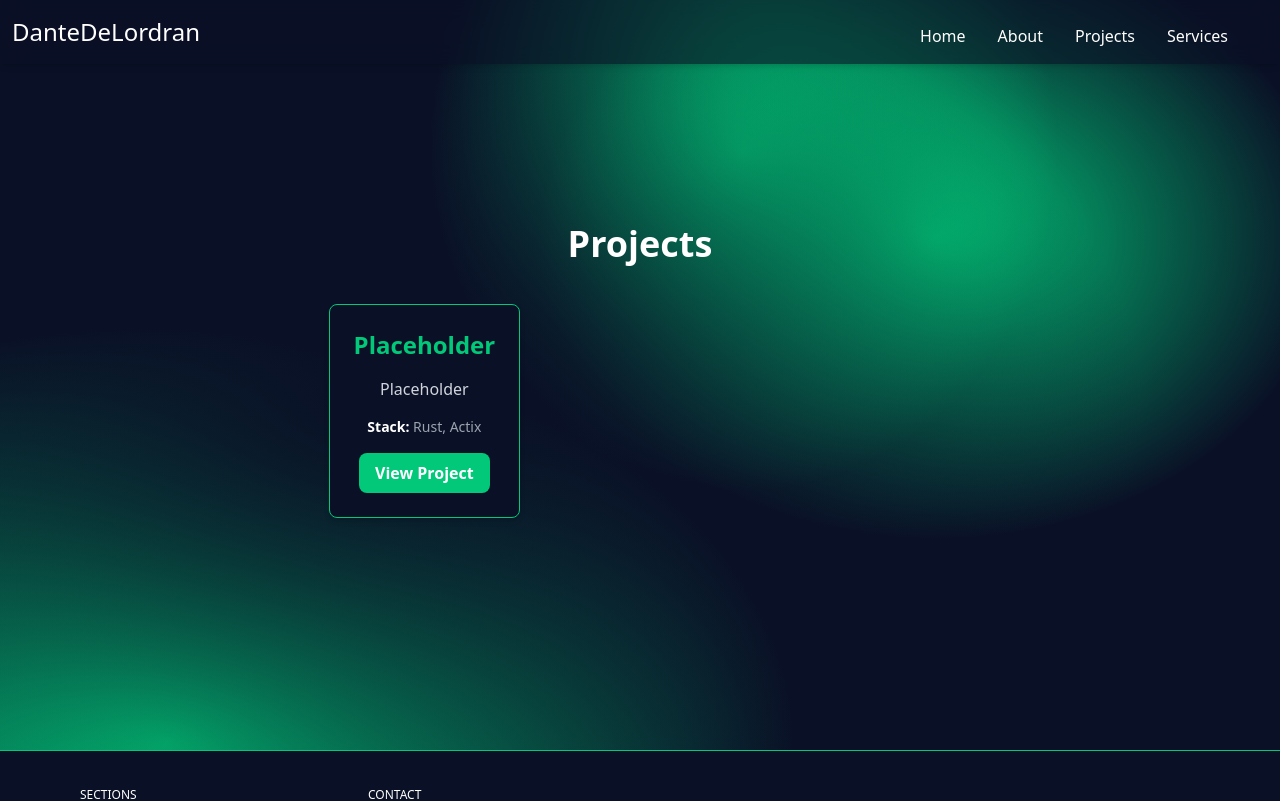
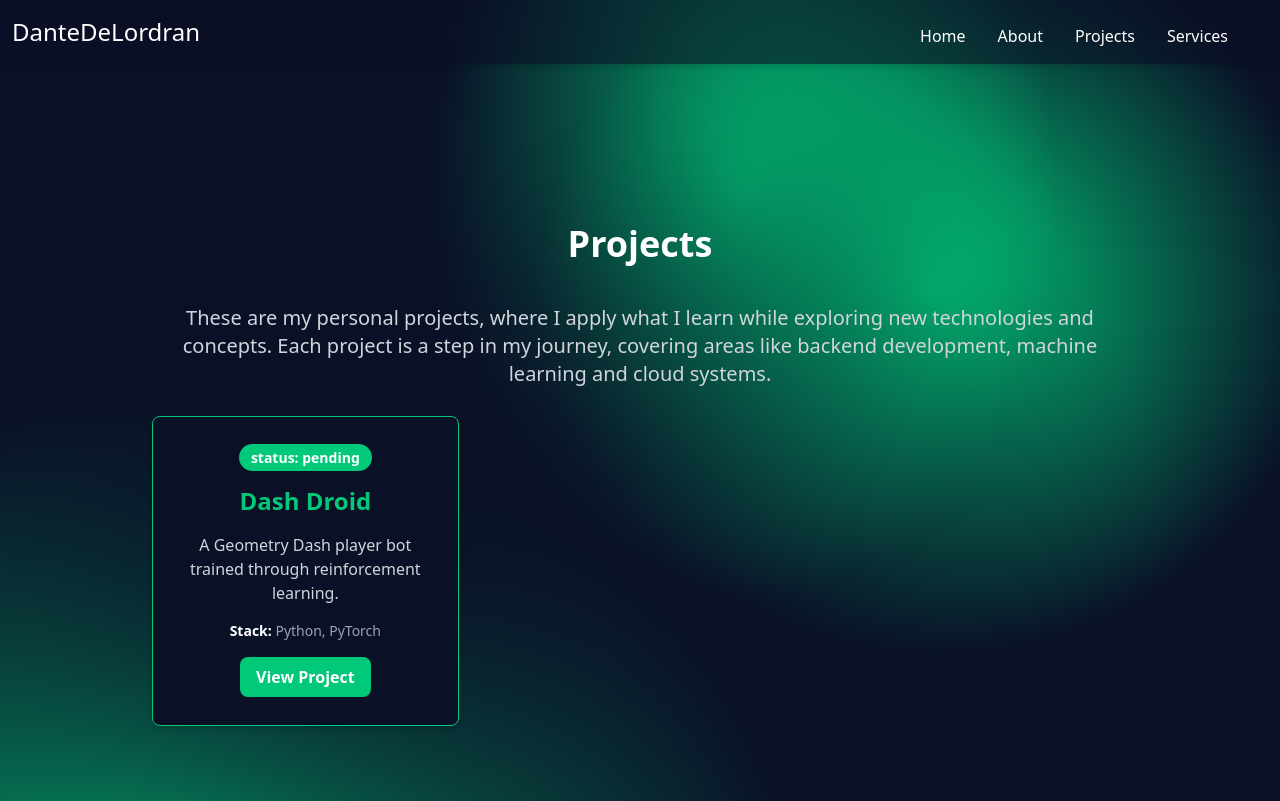
Before and after one commit to DanteDeLordran/LordranHome, a SvelteKit app: page /projects in a window 1280 px wide. Shown: the top 801 px of the page. Built offline with nearby package versions, Linux system fonts and the light colour scheme.

Commit message:
Projects page

```diff
--- a/src/routes/projects/+page.svelte
+++ b/src/routes/projects/+page.svelte
@@ -1,8 +1,7 @@
 <script>
+    import { projects } from "../../utils/projects";
+</script>
 
-    import { projects } from "../../utils/projects";
-
-</script>
 <svelte:head>
     <title>Projects</title>
     <meta name="description" content="Projects">
@@ -10,12 +9,21 @@
 
 <section class="flex flex-col items-center justify-center font-sans px-6 mx-auto w-full lg:max-w-screen-lg sm:max-w-screen-sm md:max-w-screen-md pb-16 pt-20 text-center">
     <h1 class="text-4xl font-bold text-white mb-10">Projects</h1>
+    <p class="text-lg text-gray-300 leading-relaxed lg:text-xl mb-7">
+        These are my personal projects, where I apply what I learn while exploring new technologies and concepts.
+        Each project is a step in my journey, covering areas like backend development, machine learning and cloud systems.
+    </p>
 
-    <div class="grid grid-cols-1 gap-6 md:grid-cols-2 lg:grid-cols-3">
-        {#each projects as { title, description, stack, url }}
-        <div
-        class="bg-lordran-blue rounded-lg shadow-md p-6 border border-lordran-green transform transition-transform duration-300 hover:scale-105 hover:shadow-lg"
+
+    <div class="grid grid-cols-1 gap-7 md:grid-cols-2 lg:grid-cols-3">
+        {#each projects as { status, title, description, stack, url }}
+            <div class="bg-lordran-blue rounded-lg shadow-md p-7 border border-lordran-green transform transition-transform duration-300 hover:scale-105 hover:shadow-lg">
+                <div class="mb-4">
+                    <span class="px-3 py-1 rounded-full text-sm font-semibold text-white bg-lordran-green"
                     >
+                        status: {status}
+                    </span>
+                </div>
                 <h2 class="text-2xl font-bold text-lordran-green mb-4">{title}</h2>
                 <p class="text-gray-300 mb-4">{description}</p>
                 <p class="text-gray-400 text-sm mb-4">
@@ -29,7 +37,6 @@
                     View Project
                 </a>
             </div>
-
         {/each}
     </div>
 </section>
--- a/src/utils/projects.ts
+++ b/src/utils/projects.ts
@@ -1,23 +1,17 @@
-
 interface Project {
-    status : 'pending' | 'working' | 'ready',
-    title: string,
-    description: string,
-    stack : string[],
-    url: string
+    status: 'pending' | 'working' | 'ready';
+    title: string;
+    description: string;
+    stack: string[];
+    url: string;
 }
 
-export const projects : Project[] = [
-
+export const projects: Project[] = [
     {
         status: "pending",
-        title: 'Placeholder',
-        description: 'Placeholder',
-        stack: [
-            'Rust',
-            'Actix'
-        ],
-        url: 'http://localhost:80'
-    }
-
-]
+        title: 'Dash Droid',
+        description: 'A Geometry Dash player bot trained through reinforcement learning.',
+        stack: ['Python', 'PyTorch'],
+        url: 'http://example.com/dash-droid'
+    },
+];
```
Lines whose indentation alone changed are shown as unchanged.
